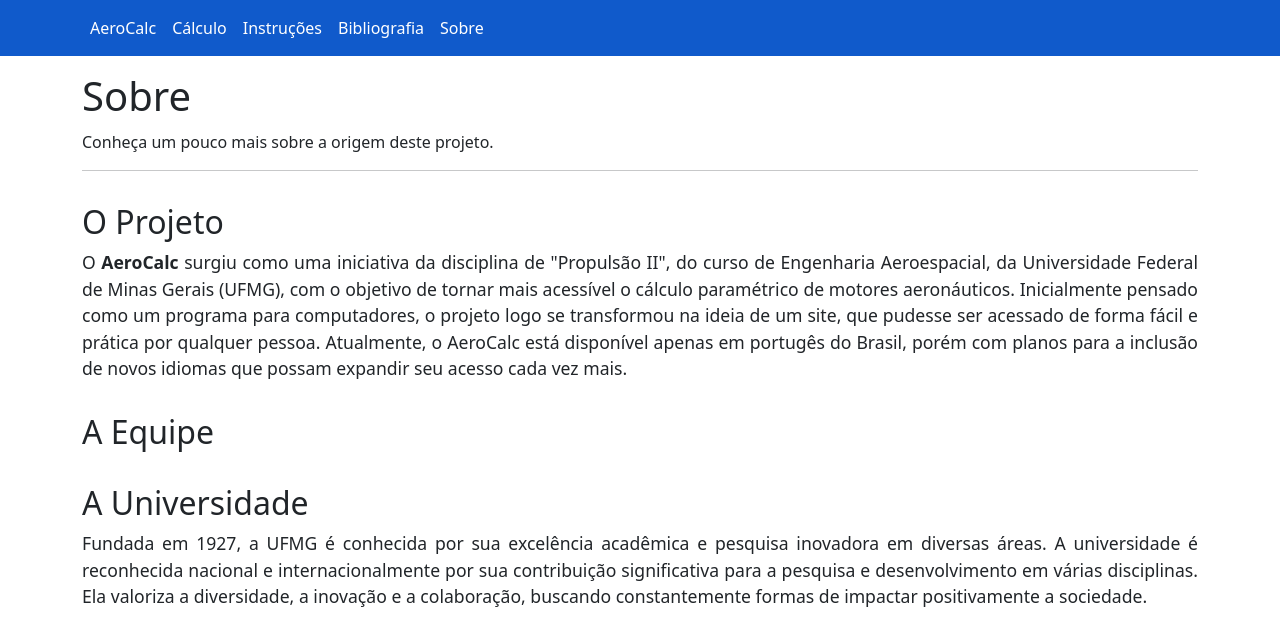
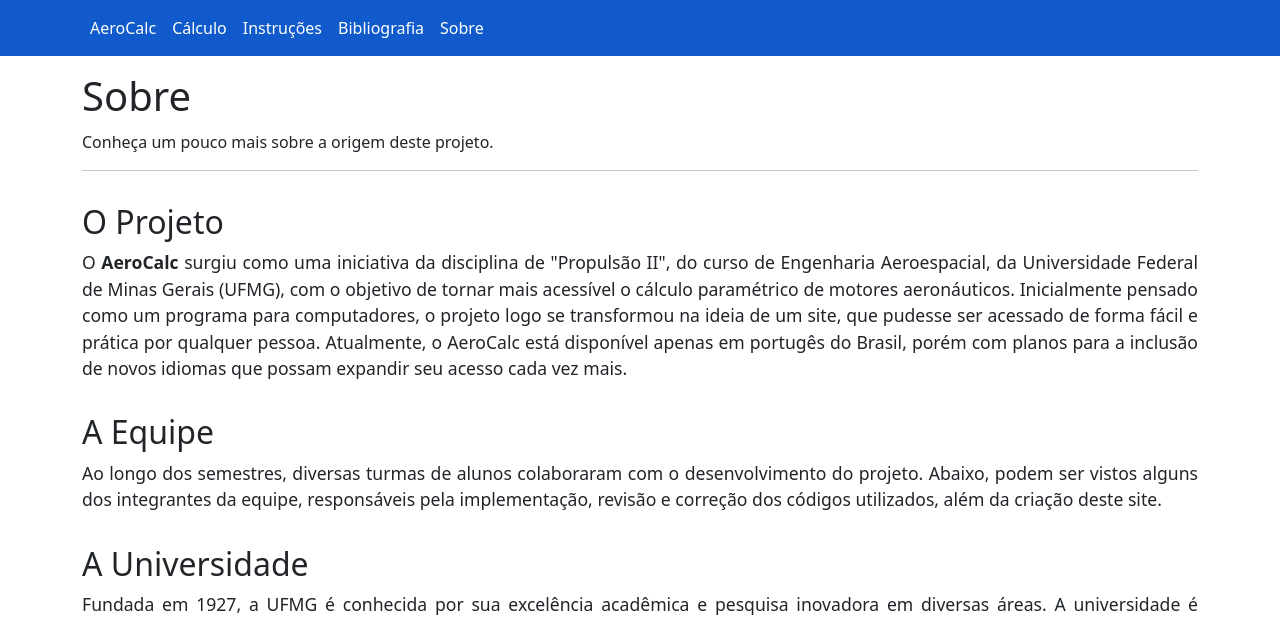
Before and after one commit to DiurD/Projeto-de-Propuls-o-II, a Django app: page /sobre in a window 1280 px wide. Shown: the top 619 px of the page. Run offline with Django 4.2, Linux system fonts and the light colour scheme.

Commit message:
Update seção "sobre"

```diff
--- a/AircraftEngines/app_motores_de_aeronaves/templates/Site_arquivos/sobre.html
+++ b/AircraftEngines/app_motores_de_aeronaves/templates/Site_arquivos/sobre.html
@@ -39,7 +39,27 @@
 			computadores, o projeto logo se transformou na ideia de um site, que pudesse ser acessado de forma fácil e prática por qualquer pessoa. Atualmente, o AeroCalc está
 			disponível apenas em portugês do Brasil, porém com planos para a inclusão de novos idiomas que possam expandir seu acesso cada vez mais.</p>
 			<h2>A Equipe</h2>
-			<p class="Texto-sobre"></p>
+			<p class="Texto-sobre">Ao longo dos semestres, diversas turmas de alunos colaboraram com o desenvolvimento do projeto. Abaixo, podem ser vistos alguns dos integrantes da equipe, responsáveis
+			pela implementação, revisão e correção dos códigos utilizados, além da criação deste site.
+			</p>
+			<!-- <section>
+				<div class="container-imagem">
+					<img src="{% static 'images/Vinicius-sobre.png' %}" class="imagem-professor" alt="">
+				</div>
+
+				<div class="container">
+					<div class="row linha-sobre">
+						<div class="col imagem-sobre">
+							<img src="{% static 'images/Vinicius-sobre.png' %}" alt="">
+						</div>
+						<div class="col-9 informacoes">
+							<div>
+								<h2 class="nomeEquipe">Elements of Gas Turbine Propulsion</h2>
+								<h3 class="Funcao">Jack D. Mattingly</h3>
+							</div>
+						</div>
+					</div>
+			</section> -->
 			<h2>A Universidade</h2>
 			<p class="Texto-sobre">Fundada em 1927, a UFMG é conhecida por sua excelência acadêmica e pesquisa inovadora em diversas áreas. A universidade é reconhecida nacional e internacionalmente
 			por sua contribuição significativa para a pesquisa e desenvolvimento em várias disciplinas. Ela valoriza a diversidade, a inovação e a colaboração, buscando constantemente formas de impactar positivamente a sociedade.</p>
```
Also changed, not shown: AircraftEngines/app_motores_de_aeronaves/static/images/Vinicius-sobre.png (added).
